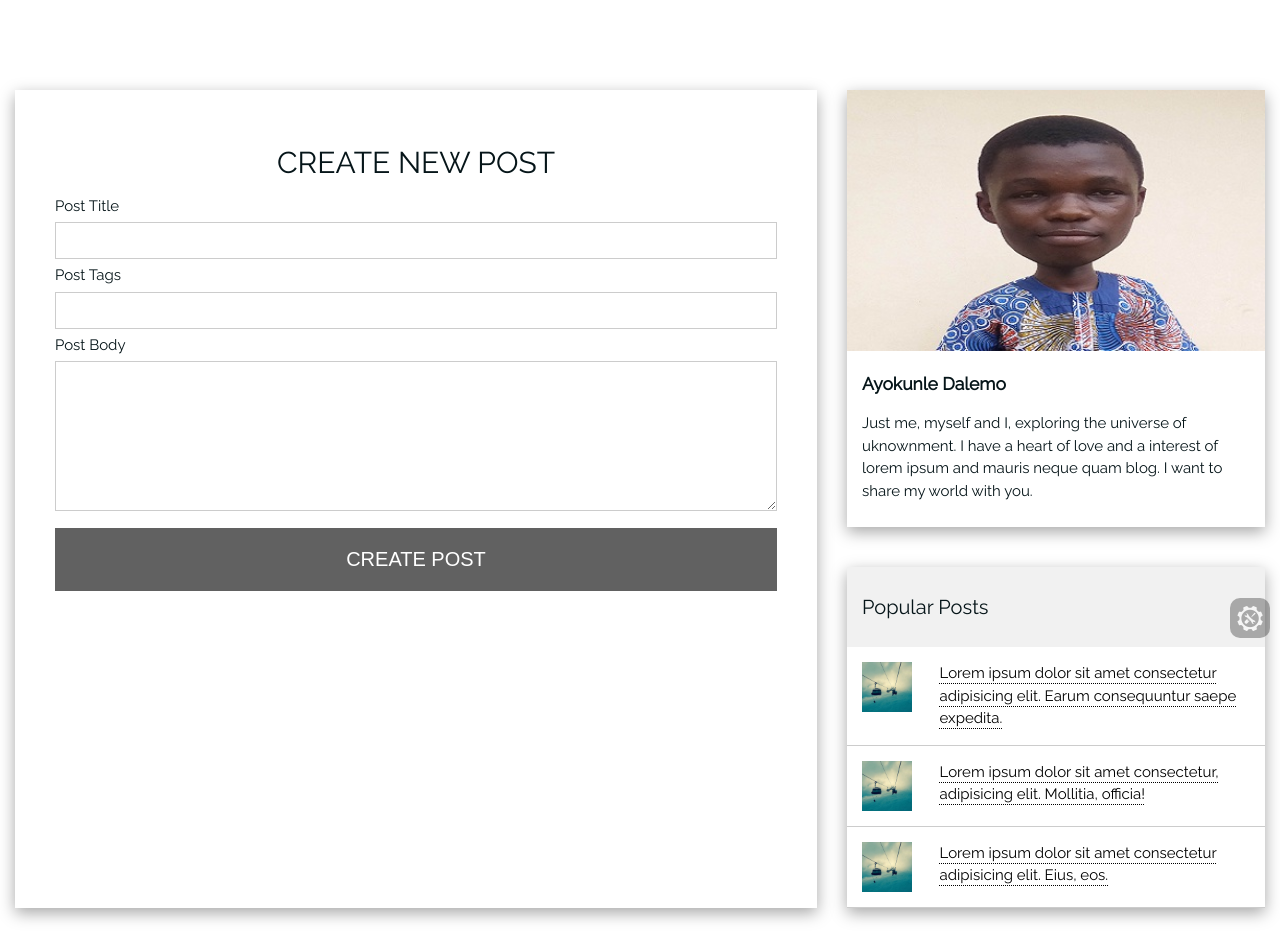
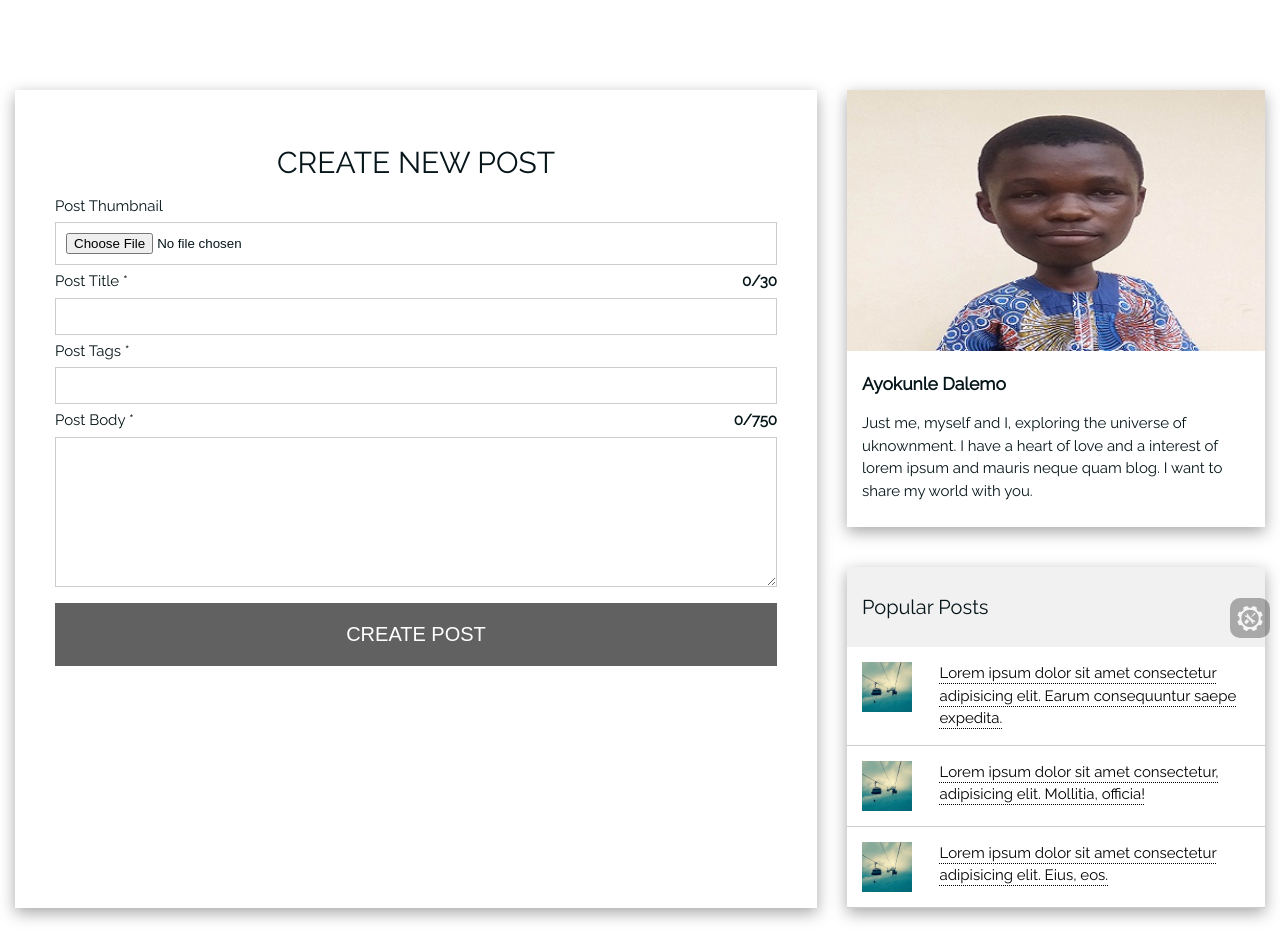
Before and after one commit to aykdgreat/klblog, a PHP site: page /create.php in a window 1280 px wide. Shown: the part 152-1100 px from the top of the page. Run offline with PHP 8.4, Linux system fonts and the light colour scheme.

Commit message:
midnight

```diff
--- a/create.php
+++ b/create.php
@@ -1,14 +1,23 @@
 <?php
-
+$title = $tags = $body = '';
+$error = ['msg' => ''];
 
 if(isset($_POST['create-post'])){
-  $title = $_POST['post-title'];
-  $tags = $_POST['post-tags'];
+  $title = htmlspecialchars($_POST['post-title']);
+  $tags = htmlspecialchars($_POST['post-tags']);
   $body = $_POST['post-body'];
   if(!empty($title) && !empty($tags) &&!empty($body)){
-    echo "okay";
+    if(!(str_word_count($title) > 30 || str_word_count($body) > 750)) {
+      echo $body.'<br>';
+      echo $title;
+      if (!preg_match('/^[a-zA-Z\'()!,.\s]+$/', $title)) {
+        $error['msg'] = "Invalid title, special characters & numbers not allowed";
+      }
+    } else {
+      $error['msg'] = 'Title = 30 words max, Body = 750 words max!';
+    }
   } else {
-    echo "not okay";
+    $error['msg'] = 'Fill all required fields *';
   }
 }
 
@@ -22,19 +31,23 @@ include "inc/header.php";
 ?>
 
   <div class="card">
-    <form action="" class="create-form" method="post">
+    <form action="" class="create-form" method="post" enctype=multipart/form-data>
     <h1 class="create-heading">Create New Post</h1>
       <div class="input-group">
-        <label for="title">Post Title</label>
-        <input type="text" class="input-field" name="post-title">
+        <label for="title"><span>Post Thumbnail</span><span class="error"><?php echo $error['msg']?></span></label>
+        <input type="file" class="input-field" name="post-title" value="<?php echo $title; ?>">
       </div>
       <div class="input-group">
-        <label for="title">Post Tags</label>
-        <input type="text" class="input-field" name="post-tags">
+        <label for="title"><span>Post Title *</span> <span id="title_word_count"><b>0/30</b></span></label>
+        <input type="text" class="input-field" id="post-title" name="post-title" onkeyup="titleWordCount()" value="<?php echo $title; ?>">
       </div>
       <div class="input-group">
-        <label for="title">Post Body</label>
-        <textarea class="input-field textarea" name="post-body"></textarea>
+        <label for="post-tags"><span> Post Tags *</span></label>
+        <input type="text" class="input-field" name="post-tags" value="<?php echo $tags; ?>">
+      </div>
+      <div class="input-group">
+        <label for="post-body"><span> Post Body *</span><span id="body_word_count"><b>0/750</b></span></label>
+        <textarea class="input-field textarea" id="post-body" name="post-body" onkeyup="bodyWordCount()"><?php echo $body; ?></textarea>
       </div>
       <input type="submit" name="create-post" value="Create post" class="create-btn" />
     </form>
@@ -86,4 +99,39 @@ include "inc/header.php";
         </div>
       </section>
     </aside>
+    <script>
+    function titleWordCount(){
+      let t_eval_ = document.getElementById('post-title')
+      let title_word_count = document.getElementById('title_word_count')
+      t_eval__ = t_eval_.value.split(' ')
+      t_eval___ = t_eval__.filter(function(str) {
+        return str != ""
+      })
+      title_word_count.innerHTML = t_eval___.length + "/30"
+      if(t_eval___.length >= 20) {
+        title_word_count.style.color = '#f00'
+        title_word_count.style.fontWeight = 'bold'
+      } else {
+        title_word_count.style.color = '#000'
+        title_word_count.style.fontWeight = 'bold'
+      }
+    }
+
+    function bodyWordCount(){
+      let b_eval_ = document.getElementById('post-body')
+      let body_word_count = document.getElementById('body_word_count')
+      b_eval__ = b_eval_.value.split(' ')
+      b_eval___ = b_eval__.filter(function(str) {
+        return str != ""
+      })
+      body_word_count.innerHTML = b_eval___.length + "/750"
+      if(b_eval___.length >= 700) {
+        body_word_count.style.color = '#f00'
+        body_word_count.style.fontWeight = 'bold'
+      } else {
+        body_word_count.style.color = '#000'
+        body_word_count.style.fontWeight = 'bold'
+      }
+    }
+    </script>
   <?php include "inc/footer.php"; ?>
--- a/style.css
+++ b/style.css
@@ -91,8 +91,14 @@ a {
 }
 
 label {
-  display: block;
+  display: flex;
+  justify-content: space-between;
+  align-items: center;
   margin: 5px 0;
+}
+
+.error {
+  color: #f00 !important;
 }
 
 .input-field {
```
Also changed, not shown: klblog.sql (added, +86 -0 lines), save_arr.php (+2 -0 lines).
